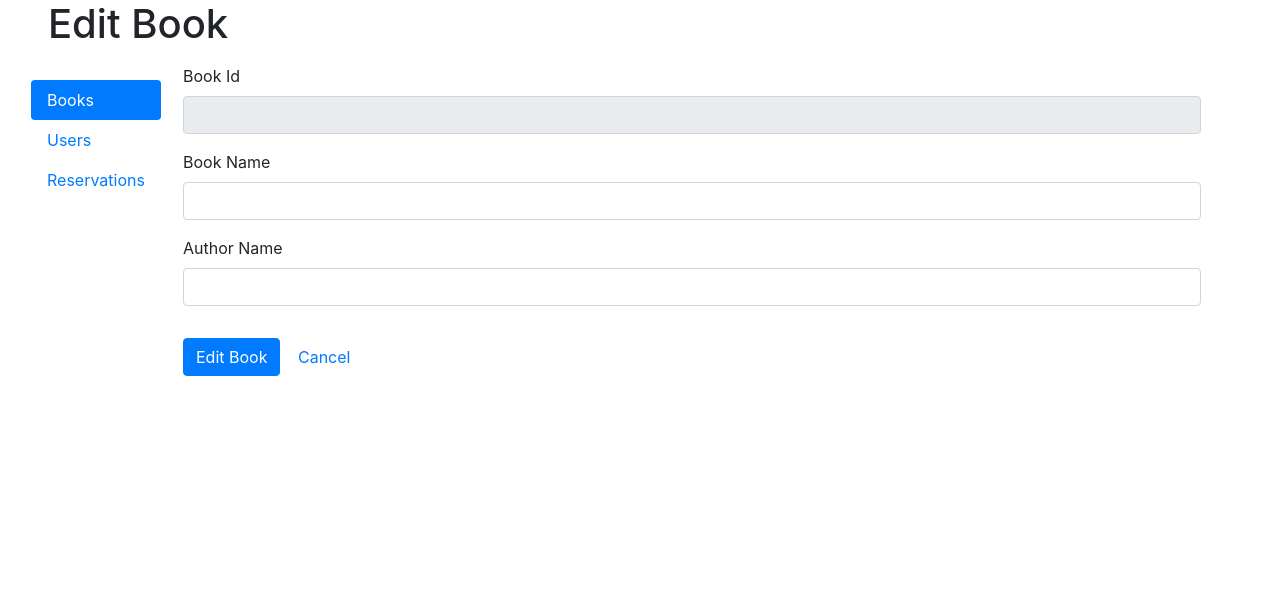
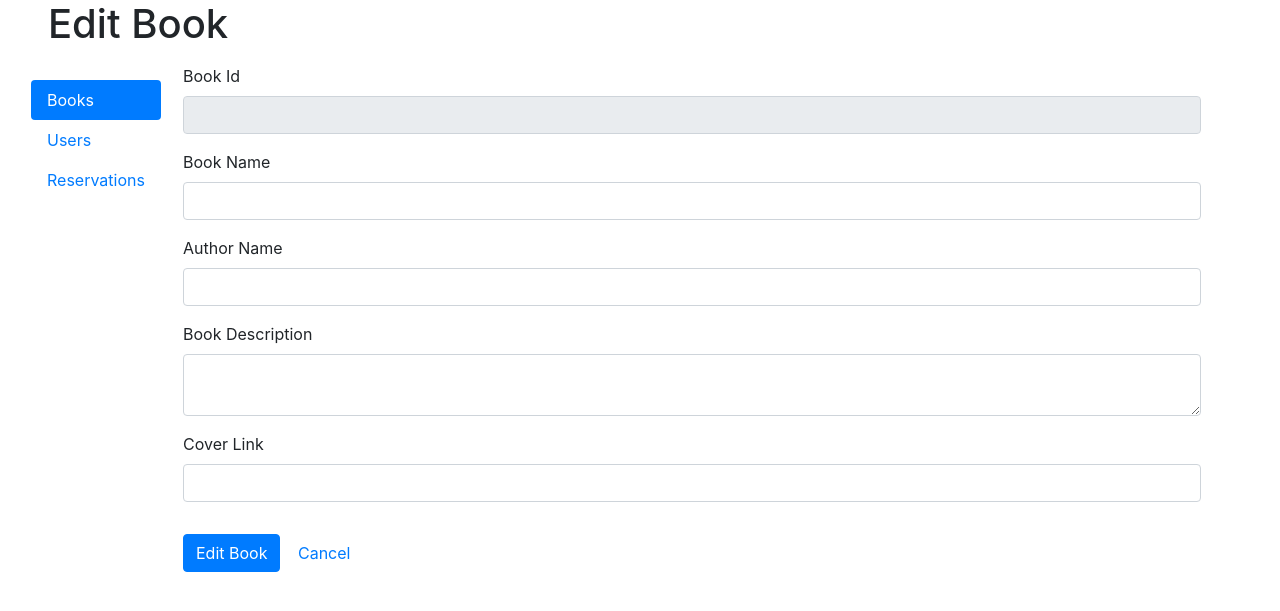
Before and after one commit to Adrian-Tamas/PythonLibaryFrontend, a Flask app: page /books/1 in a window 1280 px wide. Shown: the top 611 px of the page. Run offline with Flask 2, Linux system fonts and the light colour scheme; data that the repository does not hold is empty; some libraries are stand-ins or nearby versions.

Commit message:
add description and cover to book create and edit

```diff
--- a/app.py
+++ b/app.py
@@ -42,7 +42,11 @@ def edit_book(book_id):
     form = EditBookForm()
     if request.method == "POST":
         if form.validate_on_submit():
-            response = service.edit_book(book_id=form.id.data, name=form.name.data, author=form.author.data)
+            response = service.edit_book(book_id=form.id.data,
+                                         name=form.name.data,
+                                         author=form.author.data,
+                                         description=form.description.data,
+                                         cover=form.cover.data)
             if response.ok:
                 flash(f"Book '{form.name.data}' was successfully saved", "success")
                 return redirect(url_for("books"))
@@ -54,6 +58,8 @@ def edit_book(book_id):
         form.id.data = book["id"]
         form.name.data = book["name"]
         form.author.data = book["author"]
+        form.description.data = book.get("description")
+        form.cover.data = book.get("cover")
     return render_template("edit_book.html", title="Edit Book", form=form, book=book)
 
 
@@ -62,7 +68,10 @@ def create_book():
     form = CreateBookForm()
     if request.method == "POST":
         if form.validate_on_submit():
-            response = service.create_book(name=form.name.data, author=form.author.data)
+            response = service.create_book(name=form.name.data,
+                                           author=form.author.data,
+                                           description=form.description.data,
+                                           cover=form.cover.data)
             if response.ok:
                 flash(f"Book '{form.name.data}' was successfully saved", "success")
                 return redirect(url_for("books"))
--- a/forms/book_form.py
+++ b/forms/book_form.py
@@ -1,5 +1,5 @@
 from flask_wtf import FlaskForm
-from wtforms import StringField, SubmitField
+from wtforms import StringField, SubmitField, TextAreaField
 from wtforms.validators import DataRequired, Length
 
 
@@ -7,6 +7,8 @@ class CreateBookForm(FlaskForm):
 
     name = StringField("Book Name", validators=[DataRequired(), Length(min=3)])
     author = StringField("Author Name", validators=[DataRequired(), Length(min=3, max=30)])
+    description = TextAreaField("Book Description")
+    cover = StringField("Cover Link")
 
     save = SubmitField("Create Book")
 
@@ -16,5 +18,7 @@ class EditBookForm(FlaskForm):
     id = StringField("Book Id")
     name = StringField("Book Name", validators=[DataRequired(), Length(min=3)])
     author = StringField("Author Name", validators=[DataRequired(), Length(min=3, max=30)])
+    description = TextAreaField("Book Description")
+    cover = StringField("Cover Link")
 
     save = SubmitField("Edit Book")
--- a/service.py
+++ b/service.py
@@ -20,10 +20,12 @@ def get_all_reservations():
     return response.json()
 
 
-def create_book(name, author):
+def create_book(name, author, description=None, cover=None):
     book = {
         "name": name,
-        "author": author
+        "author": author,
+        "description": description,
+        "cover": cover
     }
     return requests.post(url=f"{backend_url}/books", data=json.dumps(book))
 
@@ -32,10 +34,12 @@ def get_book(book_id):
     return requests.get(url=f"{backend_url}/books/{book_id}")
 
 
-def edit_book(book_id, name, author):
+def edit_book(book_id, name, author, description=None, cover=None):
     book = {
         "name": name,
-        "author": author
+        "author": author,
+        "description": description,
+        "cover": cover
     }
     return requests.put(url=f"{backend_url}/books/{book_id}", data=json.dumps(book))
 
--- a/static/main.js
+++ b/static/main.js
@@ -152,7 +152,9 @@ jQuery(document).ready(function($) {
       var description = (typeof book.description === "undefined") ? "No description provided": book.description
       console.log(book.cover)
       if (book.cover !== null) {
-        $('#preview').attr("src", book.cover);
+          $('#preview').attr("src", book.cover);
+      } else {
+          $('#preview').attr("src", "/static/no_cover.gif");
       }
       $('#book_description').text(description);
     });
--- a/templates/edit_book.html
+++ b/templates/edit_book.html
@@ -35,6 +35,14 @@
                     {{form.author(class="form-control form-control")}}
                 {% endif%}
             </div>
+           <div class="form-group">
+                {{form.description.label(class="form-control-label")}}
+                {{form.description(class="form-control form-control")}}
+            </div>
+            <div class="form-group">
+                {{form.cover.label(class="form-control-label")}}
+                {{form.cover(class="form-control form-control")}}
+            </div>
         </fieldset>
         <div class="form-group">
             {{form.save(class="btn btn-primary")}}
```
Also changed, not shown: templates/create_book.html (+8 -0 lines).
